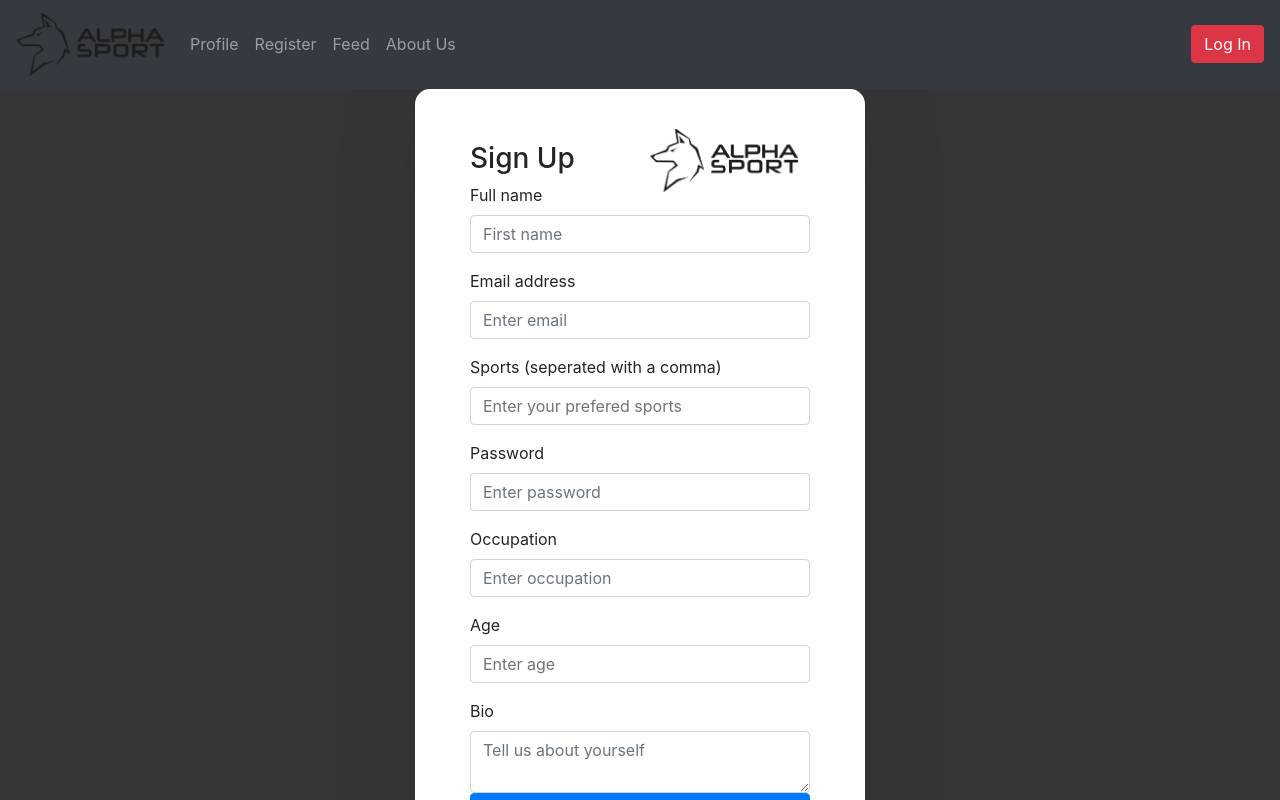
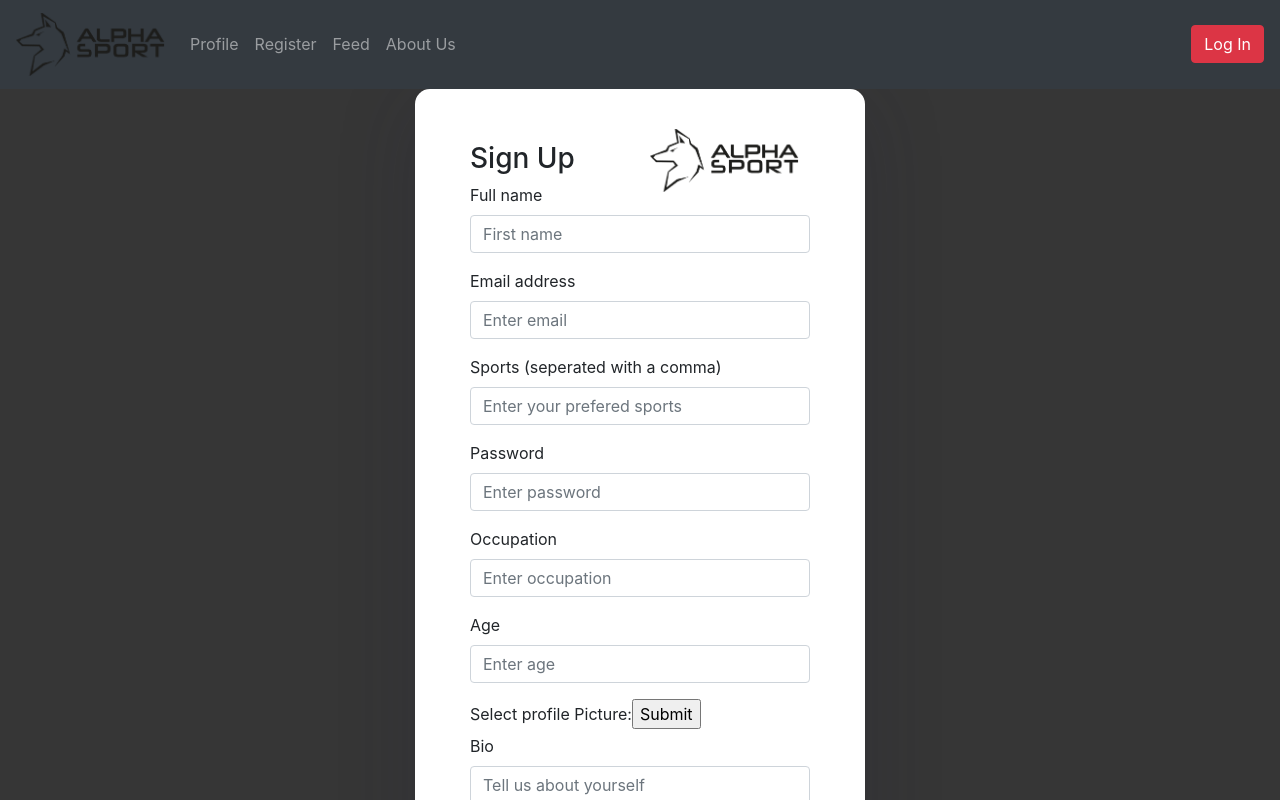
Before and after one commit to DBruggink/amingoreact_, a React (Create React App) app: page /register in a window 1280 px wide. Shown: the top 800 px of the page. Built offline with nearby package versions, Linux system fonts and the light colour scheme.

Commit message:
Image on registration needs to be fixed

```diff
--- a/src/pages/registration.js
+++ b/src/pages/registration.js
@@ -36,6 +36,7 @@ const Registration=()=>{
     let occupation;
     let age;
     let bio;
+    let image
 
     const [state, setState] = useState(
         {saved: false}
@@ -55,6 +56,7 @@ const Registration=()=>{
                 occupation: occupation.value,
                 age: age.value,
                 bio: bio.value,
+                image: image.value
             })
         })
         .then(response =>setState({...state, saved: true}))
@@ -99,6 +101,11 @@ const Registration=()=>{
                     <label>Age</label>
                     <input type="number" className="form-control" placeholder="Enter age" ref={(elem)=>age = elem}/>
                 </div>
+                <form action="/user/create">
+                    <label for='image'>Select profile Picture:</label>
+                    <input type="file" type='image' id='image' name='image' accept='image/*' ref={(elem)=>image = elem} type='submit'/>
+
+                </form>
                 <div>
                 <label>Bio</label>
                 <textarea type='text' className="form-control" placeholder='Tell us about yourself' ref={(elem)=>bio = elem}></textarea>
```
